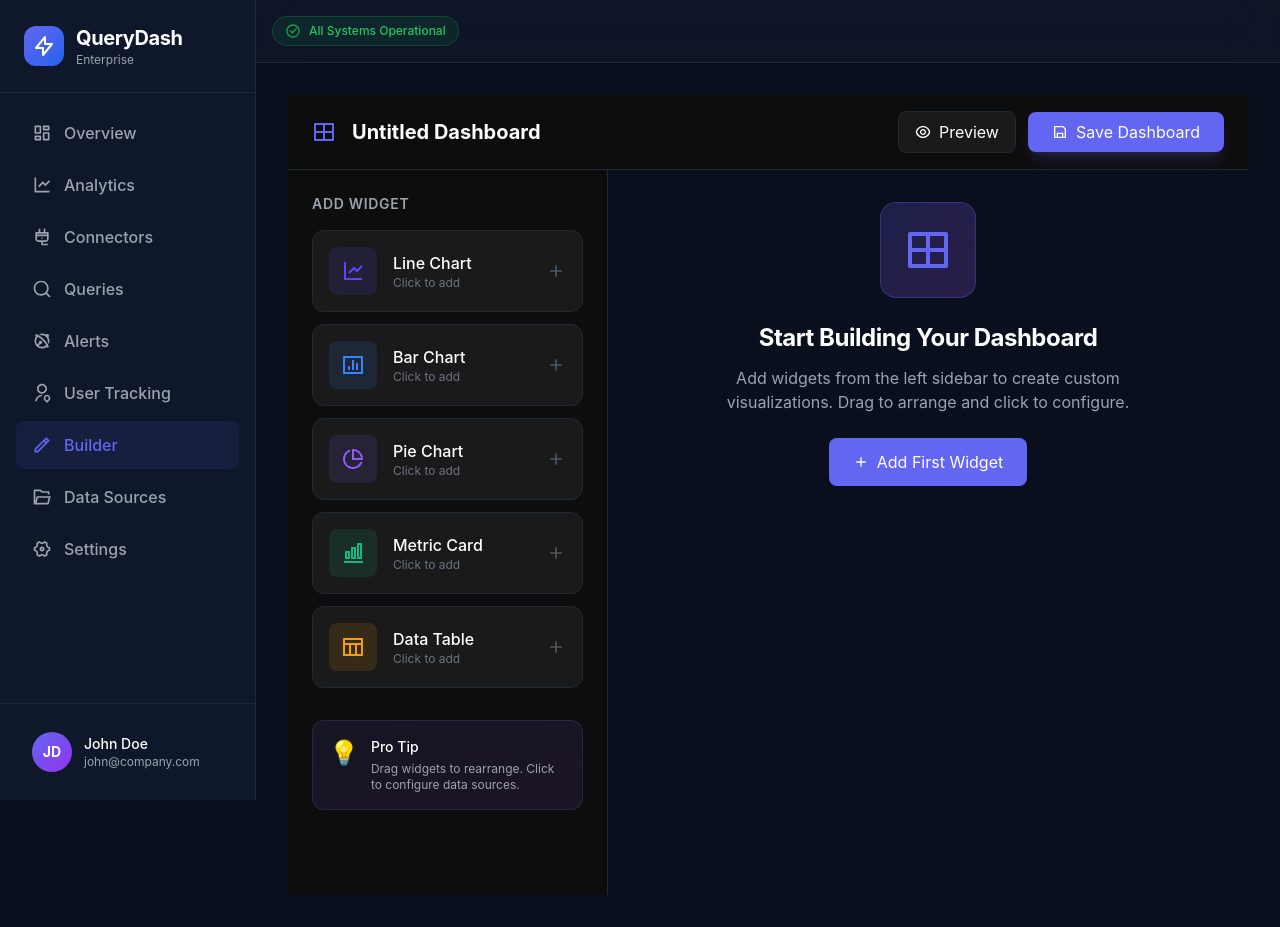
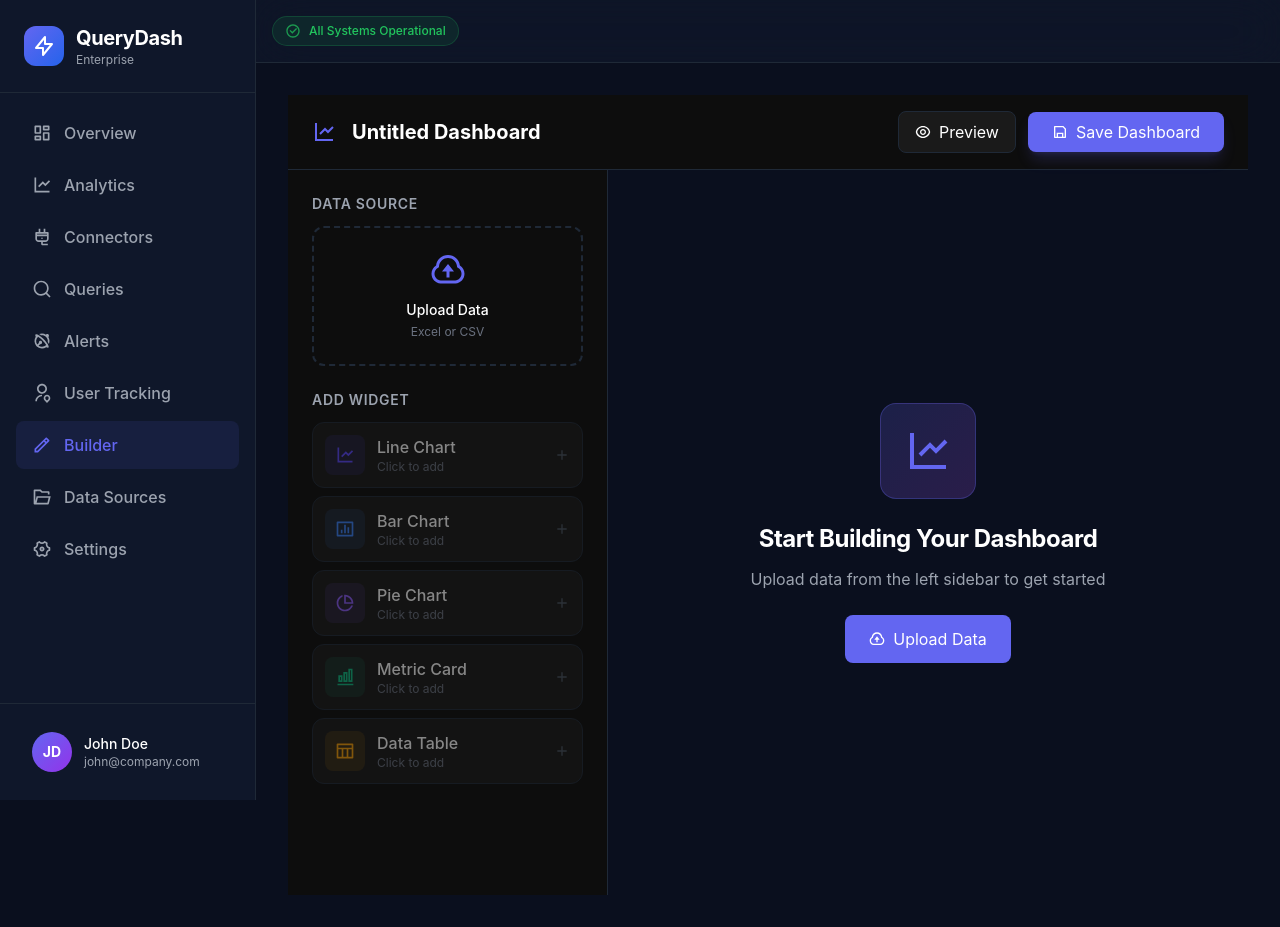
Before and after one commit to skillmates07-stack/querydash-frontend, a Next.js app: page /dashboard/builder in a window 1280 px wide. Built offline with nearby package versions, Linux system fonts and the light colour scheme.

Commit message:
Update page.tsx

```diff
--- a/src/app/dashboard/builder/page.tsx
+++ b/src/app/dashboard/builder/page.tsx
@@ -1,64 +1,121 @@
 'use client';
 
-import { useState } from 'react';
+import { useState, useRef, useEffect } from 'react';
 import {
-  RiAddLine,
-  RiLayoutGridLine,
   RiLineChartLine,
   RiBarChartBoxLine,
   RiPieChartLine,
+  RiTableLine,
   RiNumbersLine,
-  RiTableLine,
+  RiUploadCloudLine,
+  RiFileExcelLine,
+  RiFileLine,
+  RiCloseLine,
   RiSaveLine,
   RiEyeLine,
+  RiAddLine,
   RiDeleteBin6Line,
-  RiSettings4Line,
-  RiDragMoveLine
+  RiSettings4Line
 } from 'react-icons/ri';
 
 interface Widget {
   id: string;
-  type: 'chart' | 'metric' | 'table';
+  type: 'line' | 'bar' | 'pie' | 'metric' | 'table';
   title: string;
-  size: 'small' | 'medium' | 'large';
-  position: { x: number; y: number };
+  x: number;
+  y: number;
+  width: number;
+  height: number;
 }
 
-export default function DashboardBuilderPage() {
+export default function BuilderPage() {
+  const [dashboardName, setDashboardName] = useState('Untitled Dashboard');
   const [widgets, setWidgets] = useState<Widget[]>([]);
-  const [selectedWidget, setSelectedWidget] = useState<string | null>(null);
-  const [dashboardName, setDashboardName] = useState('Untitled Dashboard');
+  const [dataSource, setDataSource] = useState<any>(null);
+  const [uploading, setUploading] = useState(false);
+  const fileInputRef = useRef<HTMLInputElement>(null);
 
-  const widgetTemplates = [
-    { type: 'chart', icon: RiLineChartLine, name: 'Line Chart', color: '#5b47fb' },
-    { type: 'chart', icon: RiBarChartBoxLine, name: 'Bar Chart', color: '#3b82f6' },
-    { type: 'chart', icon: RiPieChartLine, name: 'Pie Chart', color: '#8b5cf6' },
+  // Load data from localStorage if available
+  useEffect(() => {
+    const saved = localStorage.getItem('activeDataSource');
+    if (saved) {
+      setDataSource(JSON.parse(saved));
+    }
+  }, []);
+
+  const handleFileUpload = async (e: React.ChangeEvent<HTMLInputElement>) => {
+    const files = e.target.files;
+    if (!files || files.length === 0) return;
+
+    setUploading(true);
+
+    try {
+      const file = files[0];
+      const formData = new FormData();
+      formData.append('file', file);
+
+      const response = await fetch(`${process.env.NEXT_PUBLIC_API_URL}/api/dashboards/upload`, {
+        method: 'POST',
+        body: formData
+      });
+
+      const result = await response.json();
+
+      if (result.success) {
+        const newData = {
+          id: result.data.id,
+          name: result.data.name,
+          rows: result.data.rows,
+          columns: result.data.columns,
+          data: result.data.preview
+        };
+
+        setDataSource(newData);
+        localStorage.setItem('activeDataSource', JSON.stringify(newData));
+        alert(`✅ ${file.name} uploaded! ${result.data.rows} rows loaded.`);
+      } else {
+        alert(`❌ Upload failed: ${result.error}`);
+      }
+    } catch (error) {
+      console.error('Upload error:', error);
+      alert('❌ Upload failed. Please try again.');
+    } finally {
+      setUploading(false);
+      if (e.target) e.target.value = '';
+    }
+  };
+
+  const addWidget = (type: Widget['type']) => {
+    const newWidget: Widget = {
+      id: `widget-${Date.now()}`,
+      type,
+      title: `New ${type} Chart`,
+      x: 0,
+      y: widgets.length * 300,
+      width: 6,
+      height: 300
+    };
+    setWidgets([...widgets, newWidget]);
+  };
+
+  const deleteWidget = (id: string) => {
+    setWidgets(widgets.filter(w => w.id !== id));
+  };
+
+  const widgetTypes = [
+    { type: 'line', icon: RiLineChartLine, name: 'Line Chart', color: '#5b47fb' },
+    { type: 'bar', icon: RiBarChartBoxLine, name: 'Bar Chart', color: '#3b82f6' },
+    { type: 'pie', icon: RiPieChartLine, name: 'Pie Chart', color: '#8b5cf6' },
     { type: 'metric', icon: RiNumbersLine, name: 'Metric Card', color: '#10b981' },
     { type: 'table', icon: RiTableLine, name: 'Data Table', color: '#f59e0b' }
   ];
 
-  const addWidget = (type: string) => {
-    const newWidget: Widget = {
-      id: `widget-${Date.now()}`,
-      type: type as any,
-      title: `New ${type}`,
-      size: 'medium',
-      position: { x: 0, y: widgets.length * 100 }
-    };
-    setWidgets([...widgets, newWidget]);
-  };
-
-  const removeWidget = (id: string) => {
-    setWidgets(widgets.filter(w => w.id !== id));
-    if (selectedWidget === id) setSelectedWidget(null);
-  };
-
   return (
-    <div className="h-screen flex flex-col">
-      {/* Top toolbar */}
+    <div className="h-screen flex flex-col bg-[#0a0f1e]">
+      {/* Top Toolbar */}
       <div className="flex items-center justify-between px-6 py-4 bg-[#0d0d0d] border-b border-gray-800">
         <div className="flex items-center gap-4">
-          <RiLayoutGridLine className="text-2xl text-accent" />
+          <RiLineChartLine className="text-2xl text-accent" />
           <input
             type="text"
             value={dashboardName}
@@ -80,110 +137,158 @@ export default function DashboardBuilderPage() {
       </div>
 
       <div className="flex-1 flex overflow-hidden">
-        {/* Left sidebar - Widget templates */}
+        {/* Left Sidebar - Widgets */}
         <div className="w-80 bg-[#0d0d0d] border-r border-gray-800 overflow-y-auto">
           <div className="p-6">
-            <h3 className="text-sm font-semibold text-gray-400 uppercase tracking-wider mb-4">
+            {/* Data Upload Section */}
+            <div className="mb-6">
+              <h3 className="text-sm font-semibold text-gray-400 uppercase tracking-wider mb-3">
+                Data Source
+              </h3>
+
+              {!dataSource ? (
+                <div
+                  onClick={() => fileInputRef.current?.click()}
+                  className="p-6 rounded-xl border-2 border-dashed border-gray-800 hover:border-accent/50 cursor-pointer transition-all text-center"
+                >
+                  <input
+                    ref={fileInputRef}
+                    type="file"
+                    accept=".xlsx,.xls,.csv"
+                    onChange={handleFileUpload}
+                    className="hidden"
+                  />
+                  {uploading ? (
+                    <div className="w-8 h-8 border-4 border-accent border-t-transparent rounded-full animate-spin mx-auto mb-3"></div>
+                  ) : (
+                    <RiUploadCloudLine className="text-4xl text-accent mx-auto mb-3" />
+                  )}
+                  <p className="text-sm text-white font-medium mb-1">
+                    {uploading ? 'Uploading...' : 'Upload Data'}
+                  </p>
+                  <p className="text-xs text-gray-500">Excel or CSV</p>
+                </div>
+              ) : (
+                <div className="p-4 rounded-xl bg-[#1a1a1a] border border-gray-800">
+                  <div className="flex items-center gap-3 mb-3">
+                    <RiFileExcelLine className="text-2xl text-accent" />
+                    <div className="flex-1 min-w-0">
+                      <p className="text-white font-medium truncate">{dataSource.name}</p>
+                      <p className="text-xs text-gray-500">{dataSource.rows} rows</p>
+                    </div>
+                  </div>
+                  <button
+                    onClick={() => fileInputRef.current?.click()}
+                    className="w-full px-3 py-1.5 rounded-lg bg-white/5 text-sm text-white hover:bg-white/10 transition-all"
+                  >
+                    Change Data
+                  </button>
+                  <input
+                    ref={fileInputRef}
+                    type="file"
+                    accept=".xlsx,.xls,.csv"
+                    onChange={handleFileUpload}
+                    className="hidden"
+                  />
+                </div>
+              )}
+            </div>
+
+            {/* Widget Types */}
+            <div>
+              <h3 className="text-sm font-semibold text-gray-400 uppercase tracking-wider mb-3">
                 Add Widget
               </h3>
-
-            <div className="space-y-3">
-              {widgetTemplates.map((template, i) => {
-                const Icon = template.icon;
+              <div className="space-y-2">
+                {widgetTypes.map((widget, i) => {
+                  const Icon = widget.icon;
                   return (
                     <button
                       key={i}
-                    onClick={() => addWidget(template.type)}
-                    className="w-full flex items-center gap-4 p-4 rounded-xl bg-[#1a1a1a] border border-gray-800 hover:border-accent/50 transition-all group"
+                      onClick={() => addWidget(widget.type as any)}
+                      disabled={!dataSource}
+                      className="w-full flex items-center gap-3 p-3 rounded-xl bg-[#1a1a1a] border border-gray-800 hover:border-accent/50 transition-all text-left group disabled:opacity-50 disabled:cursor-not-allowed"
                     >
                       <div
-                      className="w-12 h-12 rounded-lg flex items-center justify-center group-hover:scale-110 transition-transform"
-                      style={{ backgroundColor: template.color + '20' }}
+                        className="w-10 h-10 rounded-lg flex items-center justify-center group-hover:scale-110 transition-transform"
+                        style={{ backgroundColor: widget.color + '20' }}
                       >
-                      <Icon className="text-2xl" style={{ color: template.color }} />
+                        <Icon className="text-xl" style={{ color: widget.color }} />
                       </div>
-                    <div className="flex-1 text-left">
-                      <p className="font-medium text-white">{template.name}</p>
+                      <div className="flex-1">
+                        <p className="text-white font-medium">{widget.name}</p>
                         <p className="text-xs text-gray-500">Click to add</p>
                       </div>
-                    <RiAddLine className="text-xl text-gray-600 group-hover:text-accent transition-colors" />
+                      <RiAddLine className="text-gray-600 group-hover:text-accent" />
                     </button>
                   );
                 })}
               </div>
+            </div>
 
-            {/* Pro tip */}
-            <div className="mt-8 p-4 rounded-xl bg-gradient-to-br from-accent/10 to-purple-500/10 border border-accent/20">
-              <div className="flex items-start gap-3">
-                <div className="text-2xl">💡</div>
-                <div>
-                  <p className="text-sm font-medium text-white mb-1">Pro Tip</p>
-                  <p className="text-xs text-gray-400">
-                    Drag widgets to rearrange. Click to configure data sources.
-                  </p>
+            {/* Data Preview */}
+            {dataSource && (
+              <div className="mt-6 pt-6 border-t border-gray-800">
+                <h3 className="text-sm font-semibold text-gray-400 uppercase tracking-wider mb-3">
+                  Columns ({dataSource.columns?.length || 0})
+                </h3>
+                <div className="space-y-1 max-h-64 overflow-y-auto">
+                  {dataSource.columns?.map((col: string, i: number) => (
+                    <div
+                      key={i}
+                      className="px-3 py-2 rounded-lg bg-accent/10 border border-accent/20 text-accent text-sm"
+                    >
+                      {col}
+                    </div>
+                  ))}
                 </div>
               </div>
-            </div>
+            )}
           </div>
         </div>
 
-        {/* Main canvas */}
-        <div className="flex-1 bg-[#0a0f1e] overflow-auto">
-          <div className="p-8 min-h-full">
+        {/* Main Canvas */}
+        <div className="flex-1 overflow-auto p-8">
           {widgets.length === 0 ? (
             <div className="flex items-center justify-center h-full">
               <div className="text-center max-w-md">
                 <div className="w-24 h-24 mx-auto mb-6 rounded-2xl bg-gradient-to-br from-accent/20 to-purple-500/20 border border-accent/30 flex items-center justify-center">
-                    <RiLayoutGridLine className="text-5xl text-accent" />
+                  <RiLineChartLine className="text-5xl text-accent" />
                 </div>
                 <h3 className="text-2xl font-bold text-white mb-3">
                   Start Building Your Dashboard
                 </h3>
                 <p className="text-gray-400 mb-6">
-                    Add widgets from the left sidebar to create custom visualizations.
-                    Drag to arrange and click to configure.
+                  {!dataSource
+                    ? 'Upload data from the left sidebar to get started'
+                    : 'Add widgets from the left sidebar to create custom visualizations'}
                 </p>
+                {!dataSource && (
                   <button
-                    onClick={() => addWidget('chart')}
+                    onClick={() => fileInputRef.current?.click()}
                     className="px-6 py-3 rounded-lg bg-accent text-white hover:bg-accent/90 transition-all inline-flex items-center gap-2"
                   >
-                    <RiAddLine />
-                    Add First Widget
+                    <RiUploadCloudLine />
+                    Upload Data
                   </button>
+                )}
               </div>
             </div>
           ) : (
             <div className="grid grid-cols-12 gap-4">
               {widgets.map((widget) => {
-                  const Icon = widget.type === 'chart'
-                    ? RiLineChartLine
-                    : widget.type === 'metric'
-                    ? RiNumbersLine
-                    : RiTableLine;
-
-                  const sizeClasses = {
-                    small: 'col-span-4',
-                    medium: 'col-span-6',
-                    large: 'col-span-12'
-                  };
+                const widgetType = widgetTypes.find(w => w.type === widget.type);
+                const Icon = widgetType?.icon || RiLineChartLine;
 
                 return (
                   <div
                     key={widget.id}
-                      className={`${sizeClasses[widget.size]} group`}
-                      onClick={() => setSelectedWidget(widget.id)}
+                    className="col-span-6 group"
                   >
-                      <div
-                        className={`h-64 p-6 rounded-2xl bg-[#1a1a1a] border-2 transition-all cursor-move ${
-                          selectedWidget === widget.id
-                            ? 'border-accent shadow-xl shadow-accent/20'
-                            : 'border-gray-800 hover:border-gray-700'
-                        }`}
-                      >
-                        {/* Widget header */}
+                    <div className="h-80 p-6 rounded-2xl bg-[#1a1a1a] border-2 border-gray-800 hover:border-accent/30 transition-all">
+                      {/* Widget Header */}
                       <div className="flex items-center justify-between mb-4">
                         <div className="flex items-center gap-3">
-                            <RiDragMoveLine className="text-gray-600 opacity-0 group-hover:opacity-100 transition-opacity" />
                           <Icon className="text-xl text-accent" />
                           <input
                             type="text"
@@ -197,27 +302,25 @@ export default function DashboardBuilderPage() {
                             className="bg-transparent text-white font-medium focus:outline-none"
                           />
                         </div>
-                          <div className="flex items-center gap-2">
-                            <button className="p-2 rounded-lg bg-white/5 hover:bg-white/10 transition-all opacity-0 group-hover:opacity-100">
+                        <div className="flex items-center gap-2 opacity-0 group-hover:opacity-100 transition-opacity">
+                          <button className="p-2 rounded-lg bg-white/5 hover:bg-white/10 transition-all">
                             <RiSettings4Line className="text-white" />
                           </button>
                           <button
-                              onClick={(e) => {
-                                e.stopPropagation();
-                                removeWidget(widget.id);
-                              }}
-                              className="p-2 rounded-lg bg-danger/10 hover:bg-danger/20 transition-all opacity-0 group-hover:opacity-100"
+                            onClick={() => deleteWidget(widget.id)}
+                            className="p-2 rounded-lg bg-danger/10 hover:bg-danger/20 transition-all"
                           >
                             <RiDeleteBin6Line className="text-danger" />
                           </button>
                         </div>
                       </div>
 
-                        {/* Widget placeholder content */}
-                        <div className="flex items-center justify-center h-40 rounded-lg bg-[#0d0d0d] border border-gray-800">
+                      {/* Widget Content */}
+                      <div className="flex items-center justify-center h-56 rounded-lg bg-[#0d0d0d] border border-gray-800">
                         <div className="text-center">
                           <Icon className="text-4xl text-gray-600 mx-auto mb-2" />
                           <p className="text-sm text-gray-500">Configure data source</p>
+                          <p className="text-xs text-gray-600 mt-1">Drag columns to visualize</p>
                         </div>
                       </div>
                     </div>
@@ -228,68 +331,6 @@ export default function DashboardBuilderPage() {
           )}
         </div>
       </div>
-
-        {/* Right sidebar - Widget settings */}
-        {selectedWidget && (
-          <div className="w-80 bg-[#0d0d0d] border-l border-gray-800 overflow-y-auto">
-            <div className="p-6">
-              <h3 className="text-sm font-semibold text-gray-400 uppercase tracking-wider mb-4">
-                Widget Settings
-              </h3>
-
-              <div className="space-y-6">
-                <div>
-                  <label className="block text-sm font-medium text-gray-400 mb-2">
-                    Widget Size
-                  </label>
-                  <select
-                    className="w-full px-4 py-2 rounded-lg bg-[#1a1a1a] border border-gray-800 text-white focus:outline-none focus:border-accent"
-                    value={widgets.find(w => w.id === selectedWidget)?.size}
-                    onChange={(e) => {
-                      const updated = widgets.map(w =>
-                        w.id === selectedWidget ? { ...w, size: e.target.value as any } : w
-                      );
-                      setWidgets(updated);
-                    }}
-                  >
-                    <option value="small">Small (4 columns)</option>
-                    <option value="medium">Medium (6 columns)</option>
-                    <option value="large">Large (12 columns)</option>
-                  </select>
-                </div>
-
-                <div>
-                  <label className="block text-sm font-medium text-gray-400 mb-2">
-                    Data Source
-                  </label>
-                  <select className="w-full px-4 py-2 rounded-lg bg-[#1a1a1a] border border-gray-800 text-white focus:outline-none focus:border-accent">
-                    <option>Select connector...</option>
-                    <option>Stripe</option>
-                    <option>PostgreSQL</option>
-                    <option>Shopify</option>
-                  </select>
-                </div>
-
-                <div>
-                  <label className="block text-sm font-medium text-gray-400 mb-2">
-                    Metric
-                  </label>
-                  <select className="w-full px-4 py-2 rounded-lg bg-[#1a1a1a] border border-gray-800 text-white focus:outline-none focus:border-accent">
-                    <option>Select metric...</option>
-                    <option>Revenue</option>
-                    <option>Users</option>
-                    <option>Orders</option>
-                  </select>
-                </div>
-
-                <button className="w-full px-4 py-3 rounded-lg bg-accent text-white hover:bg-accent/90 transition-all">
-                  Apply Changes
-                </button>
-              </div>
-            </div>
-          </div>
-        )}
-      </div>
     </div>
   );
 }
```
Lines whose indentation alone changed are shown as unchanged.
